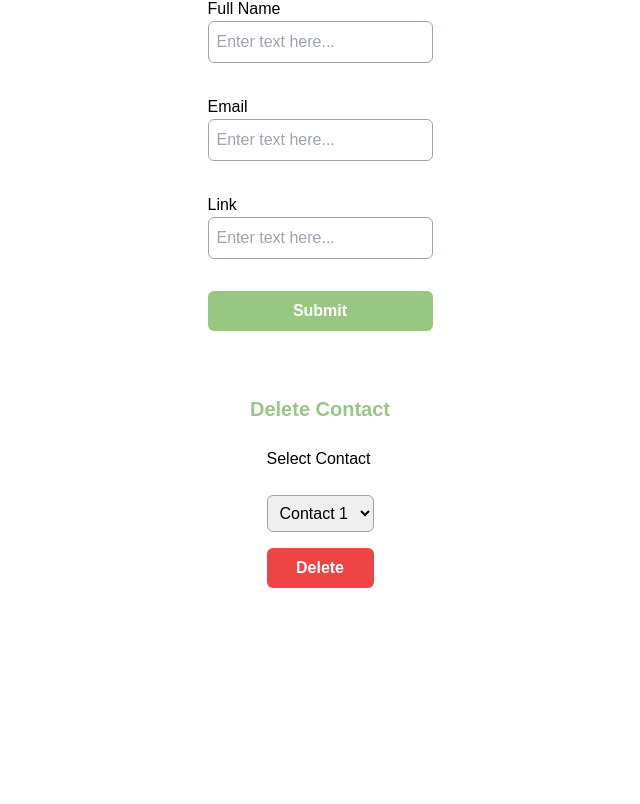
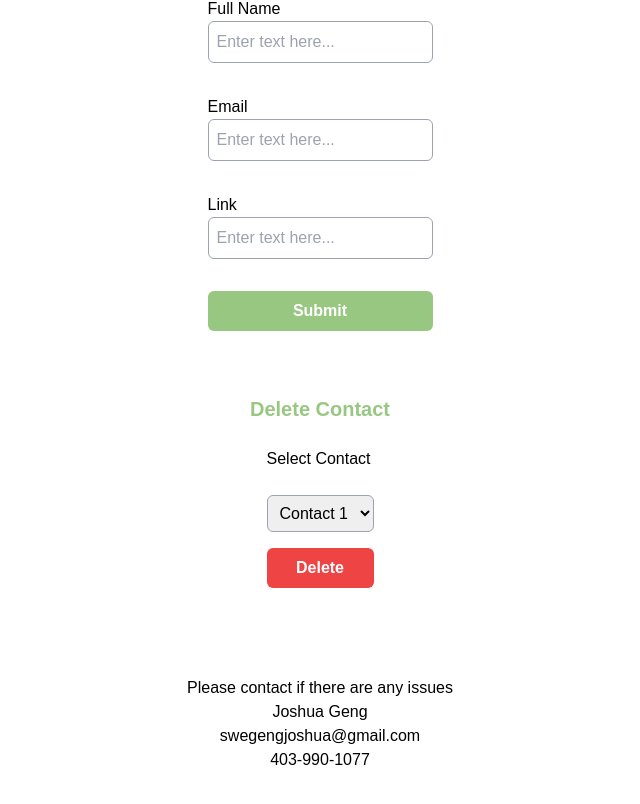
Before and after one commit to sweauhso/chess-club-website, a Next.js app in the folder chess-club-frontend/: page /admin in a window 1280 px wide. Shown: the part 1012-1816 px from the top of the page, without its empty margins (320-960 px from the left). Before the commit the page ends 1688 px from the top, so only its background shows below. Built offline with nearby package versions, Linux system fonts and the light colour scheme.

Commit message:
Added minor changes about contact in the Admin Page

```diff
--- a/chess-club-frontend/app/admin/page.tsx
+++ b/chess-club-frontend/app/admin/page.tsx
@@ -114,6 +114,12 @@ const page = () => {
             </button>
           </div>
       </div>
+      <div className='flex flex-col items-center justify-center w-full mb-8'>
+        <h1>Please contact if there are any issues</h1>
+        <h1>Joshua Geng</h1>
+        <h1>swegengjoshua@gmail.com</h1>
+        <h1>403-990-1077</h1>
+      </div>
     </main>
   )
 }
```
